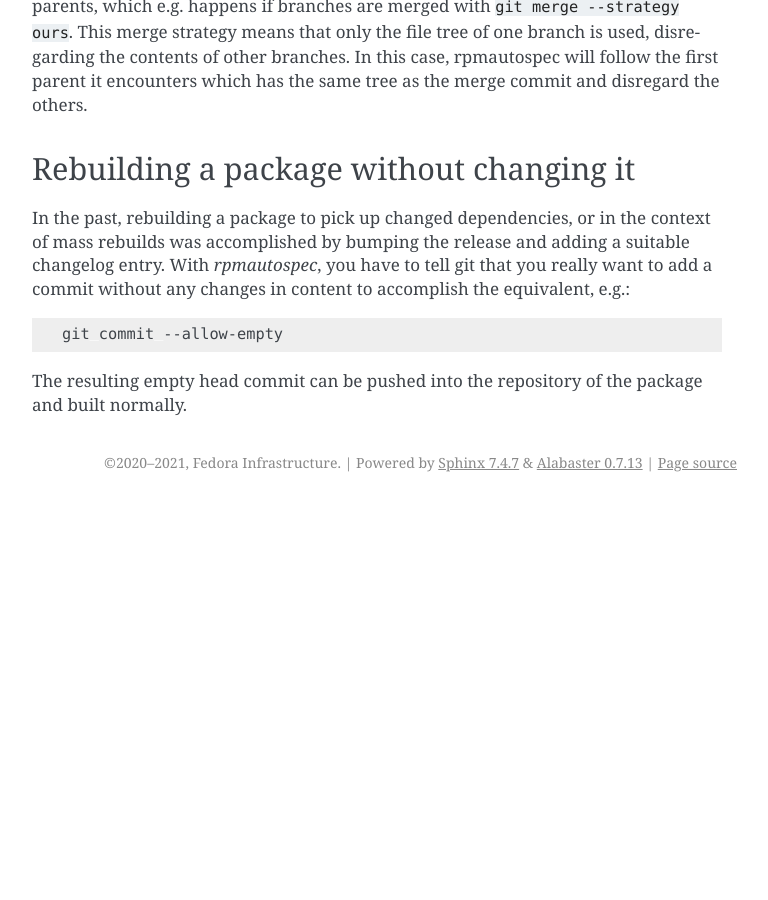
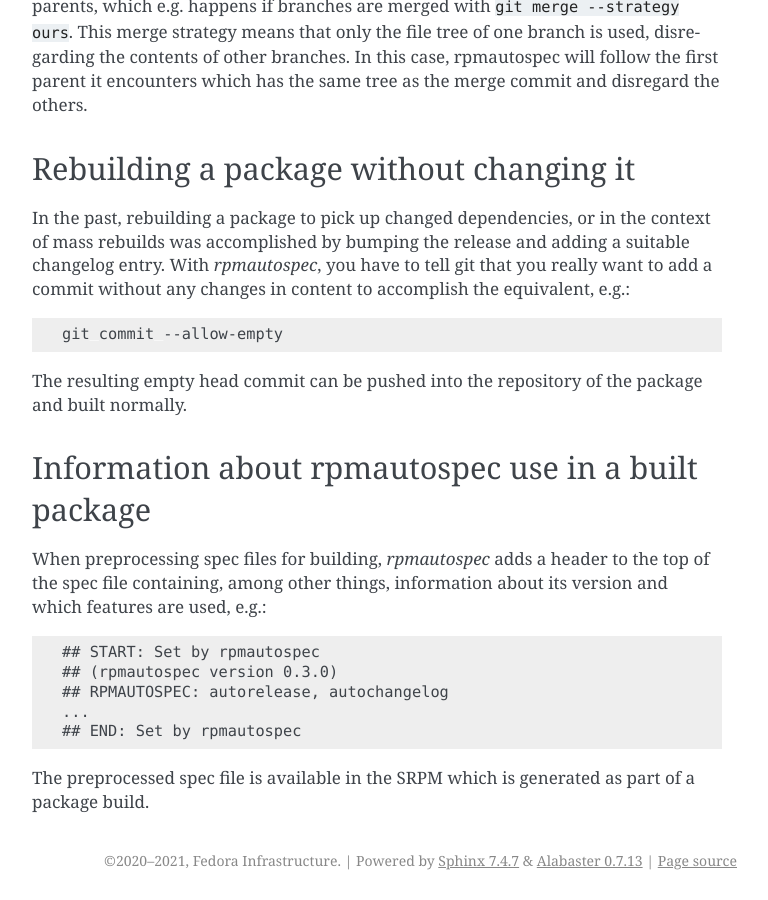
Before and after one commit to fedora-infra/rpmautospec, a Sphinx documentation site: the page built from doc/peculiarities.rst, in a window 1280 px wide and 900 px high, scrolled down 1025 px. Shown: the whole window, without its empty margins (373-1141 px from the left). Built offline with Sphinx 7.4.7, drawn with Linux system fonts in a browser that asks for light colours; before the commit the page ends 1527 px from its top, so only the background shows below that; some of the changed text lies outside the part shown.

Commit message:
Document prepended spec file header
Related: #260

Signed-off-by: Nils Philippsen <nils@redhat.com>

```diff
--- a/doc/peculiarities.rst
+++ b/doc/peculiarities.rst
@@ -66,3 +66,22 @@ content to accomplish the equivalent, e.g.:
     git commit --allow-empty
 
 The resulting empty head commit can be pushed into the repository of the package and built normally.
+
+
+Information about rpmautospec use in a built package
+----------------------------------------------------
+
+When preprocessing spec files for building, `rpmautospec` adds a header to the
+top of the spec file containing, among other things, information about its
+version and which features are used, e.g.:
+
+.. code-block::
+
+    ## START: Set by rpmautospec
+    ## (rpmautospec version 0.3.0)
+    ## RPMAUTOSPEC: autorelease, autochangelog
+    ...
+    ## END: Set by rpmautospec
+
+The preprocessed spec file is available in the SRPM which is generated as part
+of a package build.
```
